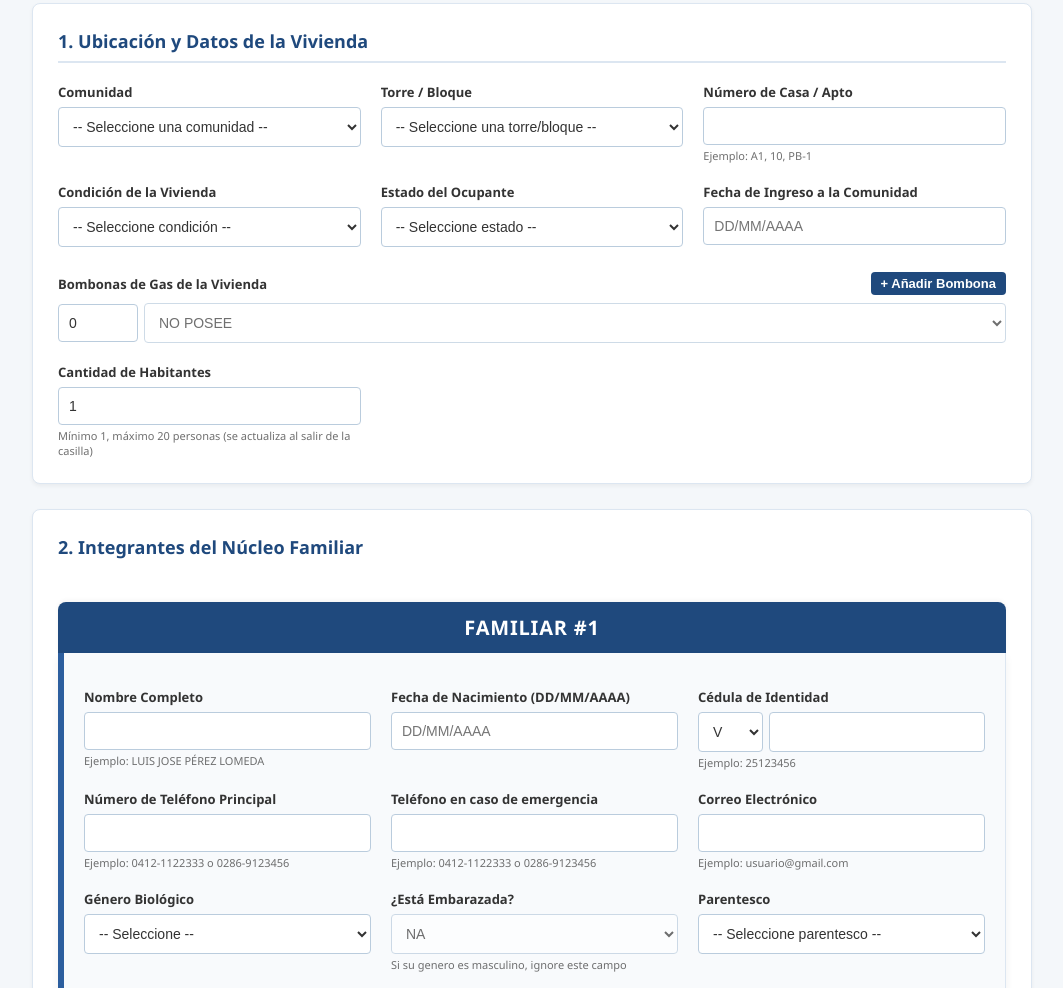
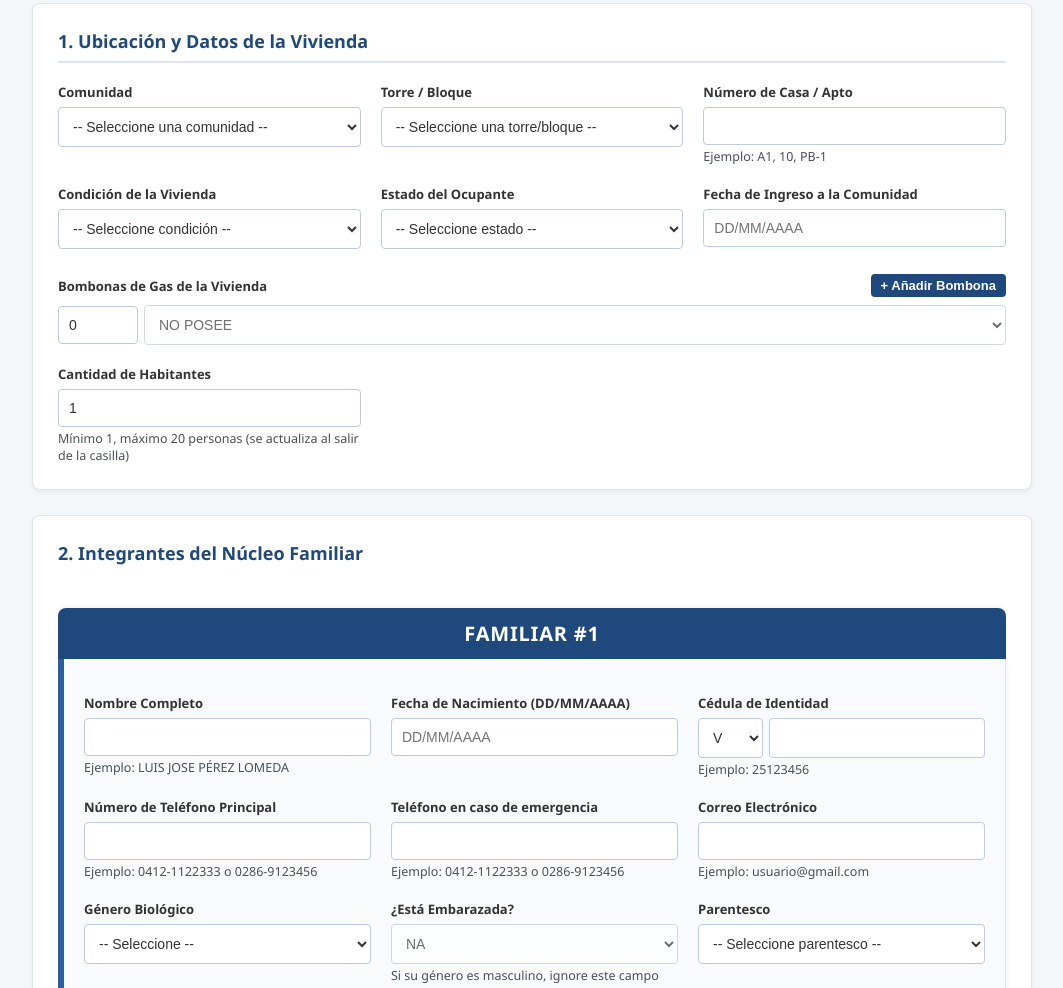
Before and after one commit to SebSoda/InterfaceWebRioAro, a plain HTML site: page index.html in a window 1280 px wide. Shown: the part 440-1428 px from the top of the page, without its empty margins (108-1171 px from the left). Drawn offline with Linux system fonts and the light colour scheme.

Commit message:
Cambios de FrontEnd

```diff
--- a/index.html
+++ b/index.html
@@ -153,6 +153,20 @@
         .form-group select.m-nacionalidad {
             width: 65px;
             flex-shrink: 0;
+        }
+
+        .helper-text {
+            font-size: 12.5px;
+            color: #495057; /* Gris oscuro con buen contraste, sin competir con el label */
+            font-weight: 500;
+            margin-top: 4px;
+            display: block;
+            line-height: 1.3;
+        }
+
+        /* Ajuste automático para Modo Oscuro */
+        [data-theme="dark"] .helper-text {
+            color: #CBD5E0; /* Gris claro legible sobre fondo oscuro */
         }
         .miembro-block {
             border: 1px solid var(--border-color);
@@ -491,7 +505,7 @@
                 <div class="form-group">
                     <label>Número de Casa / Apto</label>
                     <input type="text" id="numeroCasaApto" style="text-transform: uppercase;" required pattern="^(?:PB-[1-4]|[123]-[1-4]|A[1-6]|B[1-5]|C[1-5]|D[1-35]|E[1-6]|0[1-3]|F[1-5]|G[1-6]|G1-A|G6A|H[1-5]|I[1-6]|J[1-5]|K[1-5]|L[1-4]|M[1-5]|N[1-4]|30-A[12]?|5-A[134]|9-A1|13-A|18-A|20-A2|23-A|25-A|33-A|38-A|41-A1|7-B|8-A|10-A|[1-9]|[1-4][0-9]|5[0-8])$" title="Ingrese un número de casa o apartamento válido">
-                    <small style="opacity: 0.7; font-size: 11px; margin-top: 3px;">Ejemplo: A1, 10, PB-1</small>
+                    <small class="helper-text">Ejemplo: A1, 10, PB-1</small>
                 </div>
 
                 <div class="form-group">
@@ -530,7 +544,7 @@
                 <div class="form-group">
                     <label>Cantidad de Habitantes</label>
                     <input type="number" id="cantidadHabitantes" min="1" max="20" value="1" required onblur="ajustarCantidadMiembros(this)" onchange="ajustarCantidadMiembros(this)">
-                    <small style="opacity: 0.7; font-size: 11px; margin-top: 3px;">Mínimo 1, máximo 20 personas (se actualiza al salir de la casilla)</small>
+                    <small class="helper-text">Mínimo 1, máximo 20 personas (se actualiza al salir de la casilla)</small>
                 </div>
 
             </div>
@@ -1388,7 +1402,7 @@
                             oninput="this.value = this.value.replace(/[^a-zA-ZáéíóúÁÉÍÓÚñÑ\\s]/g, '');"
                             pattern="^[a-zA-ZáéíóúÁÉÍÓÚñÑ]+(\\s[a-zA-ZáéíóúÁÉÍÓÚñÑ]+)*$"
                             title="Ingrese nombre y apellido usando solo letras.">
-                        <small style="opacity: 0.7; font-size: 11px; margin-top: 3px;">Ejemplo: LUIS JOSE PÉREZ LOMEDA</small>
+                        <small class="helper-text">Ejemplo: LUIS JOSE PÉREZ LOMEDA</small>
                     </div>
 
                     <div class="form-group">
@@ -1408,7 +1422,7 @@
                                 oninput="this.value = this.value.replace(/[^0-9]/g, '');"
                                 title="Ingrese entre 6 y 8 dígitos numéricos sin letras ni puntos.">
                         </div>
-                        <small style="opacity: 0.7; font-size: 11px; margin-top: 3px;">Ejemplo: 25123456</small>
+                        <small class="helper-text">Ejemplo: 25123456</small>
                     </div>
 
                     <div class="form-group">
@@ -1417,7 +1431,7 @@
                             oninput="formatearTelefono(this)"
                             pattern="^(0414|0422|0424|0412|0416|0426|02\d{2})-\d{7}$|^$"
                             title="Ingrese un número celular o fijo de Venezuela válido (ej. 0412-1122333 o 0286-9123456).">
-                        <small style="opacity: 0.7; font-size: 11px; margin-top: 3px;">Ejemplo: 0412-1122333 o 0286-9123456</small>
+                        <small class="helper-text">Ejemplo: 0412-1122333 o 0286-9123456</small>
                     </div>
 
                     <div class="form-group">
@@ -1426,13 +1440,13 @@
                             oninput="formatearTelefono(this)"
                             pattern="^(0414|0422|0424|0412|0416|0426|02\d{2})-\d{7}$|^$"
                             title="Ingrese un número celular o fijo de Venezuela válido (ej. 0412-1122333 o 0286-9123456).">
-                        <small style="opacity: 0.7; font-size: 11px; margin-top: 3px;">Ejemplo: 0412-1122333 o 0286-9123456</small>
+                        <small class="helper-text">Ejemplo: 0412-1122333 o 0286-9123456</small>
                     </div>
 
                     <div class="form-group">
                         <label>Correo Electrónico</label>
                         <input type="text" class="m-correo" pattern="^[a-zA-Z0-9._%+-]+@[a-zA-Z0-9.-]+\\.[a-zA-Z]{2,}$|^$" title="Ingrese un correo electrónico válido.">
-                        <small style="opacity: 0.7; font-size: 11px; margin-top: 3px;">Ejemplo: usuario@gmail.com</small>
+                        <small class="helper-text">Ejemplo: usuario@gmail.com</small>
                     </div>
 
                     <div class="form-group">
@@ -1449,7 +1463,7 @@
                         <select class="m-embarazo">
                             <option value="NA" selected>NA</option>
                         </select>
-                        <small style="opacity: 0.7; font-size: 11px; margin-top: 3px;">Si su genero es masculino, ignore este campo</small>
+                        <small class="helper-text">Si su género es masculino, ignore este campo</small>
                     </div>
 
                     <div class="form-group">
@@ -1494,25 +1508,25 @@
                     <div class="form-group">
                         <label>Profesión</label>
                         <input type="text" style="text-transform: uppercase;" class="m-profesion" pattern="^[a-zA-ZáéíóúÁÉÍÓÚñÑ\\s]+$|^$" title="Solo letras y espacios.">
-                        <small style="opacity: 0.7; font-size: 11px; margin-top: 3px;">Opcional (si no aplica, dejar en blanco)</small>
+                        <small class="helper-text">Opcional (si no aplica, dejar en blanco)</small>
                     </div>
 
                     <div class="form-group">
                         <label>Ocupación</label>
                         <input type="text" style="text-transform: uppercase;" class="m-ocupacion" pattern="^[a-zA-ZáéíóúÁÉÍÓÚñÑ\\s]+$|^$" title="Solo letras y espacios.">
-                        <small style="opacity: 0.7; font-size: 11px; margin-top: 3px;">Opcional (si no aplica, dejar en blanco)</small>
+                        <small class="helper-text">Opcional (si no aplica, dejar en blanco)</small>
                     </div>
 
                     <div class="form-group">
                         <label>Empresa</label>
                         <input type="text" style="text-transform: uppercase;" class="m-empresa" pattern="^[a-zA-ZáéíóúÁÉÍÓÚñÑ0-9\\s.,\\-]+$|^$" title="Solo letras, números y signos comunes.">
-                        <small style="opacity: 0.7; font-size: 11px; margin-top: 3px;">Opcional (si no aplica, dejar en blanco)</small>
+                        <small class="helper-text">Opcional (si no aplica, dejar en blanco)</small>
                     </div>
 
                     <div class="form-group">
                         <label>Deporte Practicado</label>
                         <input type="text" style="text-transform: uppercase;" class="m-deporte" pattern="^[a-zA-ZáéíóúÁÉÍÓÚñÑ\\s]+$|^$" title="Solo letras y espacios.">
-                        <small style="opacity: 0.7; font-size: 11px; margin-top: 3px;">Opcional (si no aplica, dejar en blanco)</small>
+                        <small class="helper-text">Opcional (si no aplica, dejar en blanco)</small>
                     </div>
 
                     <div class="form-group">
@@ -1536,13 +1550,13 @@
                     <div class="form-group">
                         <label>Discapacidad</label>
                         <input type="text" style="text-transform: uppercase;" class="m-discapacidad" pattern="^[a-zA-ZáéíóúÁÉÍÓÚñÑ0-9\\s.,\\-]+$|^$" title="Solo letras, números y signos comunes.">
-                        <small style="opacity: 0.7; font-size: 11px; margin-top: 3px;">Opcional (si no aplica, dejar en blanco)</small>
+                        <small class="helper-text">Opcional (si no aplica, dejar en blanco)</small>
                     </div>
 
                     <div class="form-group">
                         <label>Medicamento</label>
                         <input type="text" style="text-transform: uppercase;" class="m-medicamento" pattern="^[a-zA-ZáéíóúÁÉÍÓÚñÑ0-9\\s.,\\-]+$|^$" title="Solo letras, números y signos comunes.">
-                        <small style="opacity: 0.7; font-size: 11px; margin-top: 3px;">Opcional (si no aplica, dejar en blanco)</small>
+                        <small class="helper-text">Opcional (si no aplica, dejar en blanco)</small>
                     </div>
 
                     <div class="checkbox-group-container">
@@ -1586,27 +1600,27 @@
                             <div style="width: 100%;">
                                 <label class="votacion-campo-label">Estado</label>
                                 <input type="text" class="m-v-estado" style="text-transform: uppercase; width: 100%; box-sizing: border-box;">
-                                <small style="opacity: 0.7; font-size: 11px; margin-top: 3px; display: block;">Ejemplo: Bolívar</small>
+                                <small class="helper-text">Ejemplo: Bolívar</small>
                             </div>
                             <div style="width: 100%;">
                                 <label class="votacion-campo-label">Ciudad</label>
                                 <input type="text" class="m-v-ciudad" style="text-transform: uppercase; width: 100%; box-sizing: border-box;">
-                                <small style="opacity: 0.7; font-size: 11px; margin-top: 3px; display: block;">Ejemplo: Puerto Ordaz</small>
+                                <small class="helper-text">Ejemplo: Puerto Ordaz</small>
                             </div>
                             <div style="width: 100%;">
                                 <label class="votacion-campo-label">Municipio</label>
                                 <input type="text" class="m-v-Municipio" style="text-transform: uppercase; width: 100%; box-sizing: border-box;">
-                                <small style="opacity: 0.7; font-size: 11px; margin-top: 3px; display: block;">Ejemplo: Caroní</small>
+                                <small class="helper-text">Ejemplo: Caroní</small>
                             </div>
                             <div style="width: 100%;">
                                 <label class="votacion-campo-label">Parroquia</label>
                                 <input type="text" class="m-v-parroquia" style="text-transform: uppercase; width: 100%; box-sizing: border-box;">
-                                <small style="opacity: 0.7; font-size: 11px; margin-top: 3px; display: block;">Ejemplo: Unare</small>
+                                <small class="helper-text">Ejemplo: Unare</small>
                             </div>
                             <div style="width: 100%;">
                                 <label class="votacion-campo-label">Centro de Votación</label>
                                 <input type="text" class="m-v-nombre" style="text-transform: uppercase; width: 100%; box-sizing: border-box;">
-                                <small style="opacity: 0.7; font-size: 11px; margin-top: 3px; display: block;">Ejemplo: U.E. Colegio Nazaret</small>
+                                <small class="helper-text">Ejemplo: U.E. Colegio Nazaret</small>
                             </div>
                         </div>
                     </div>
```
